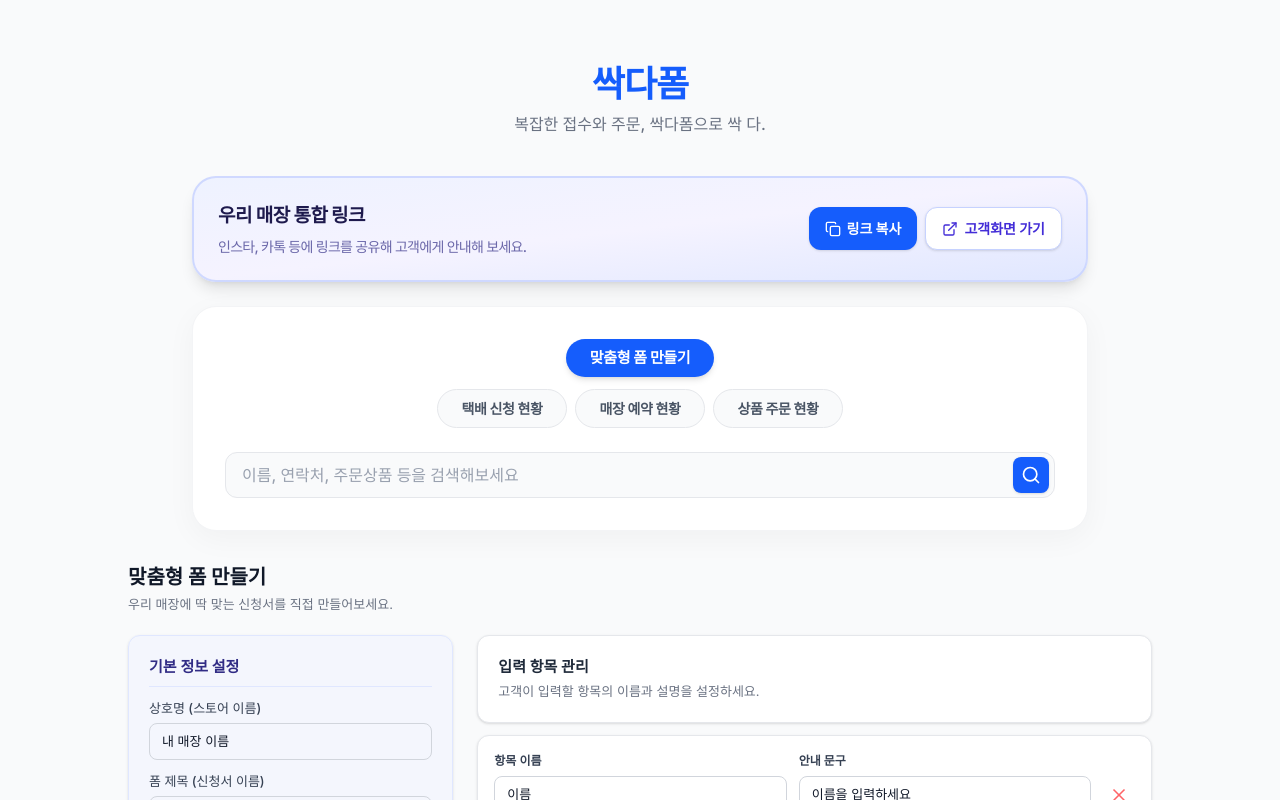
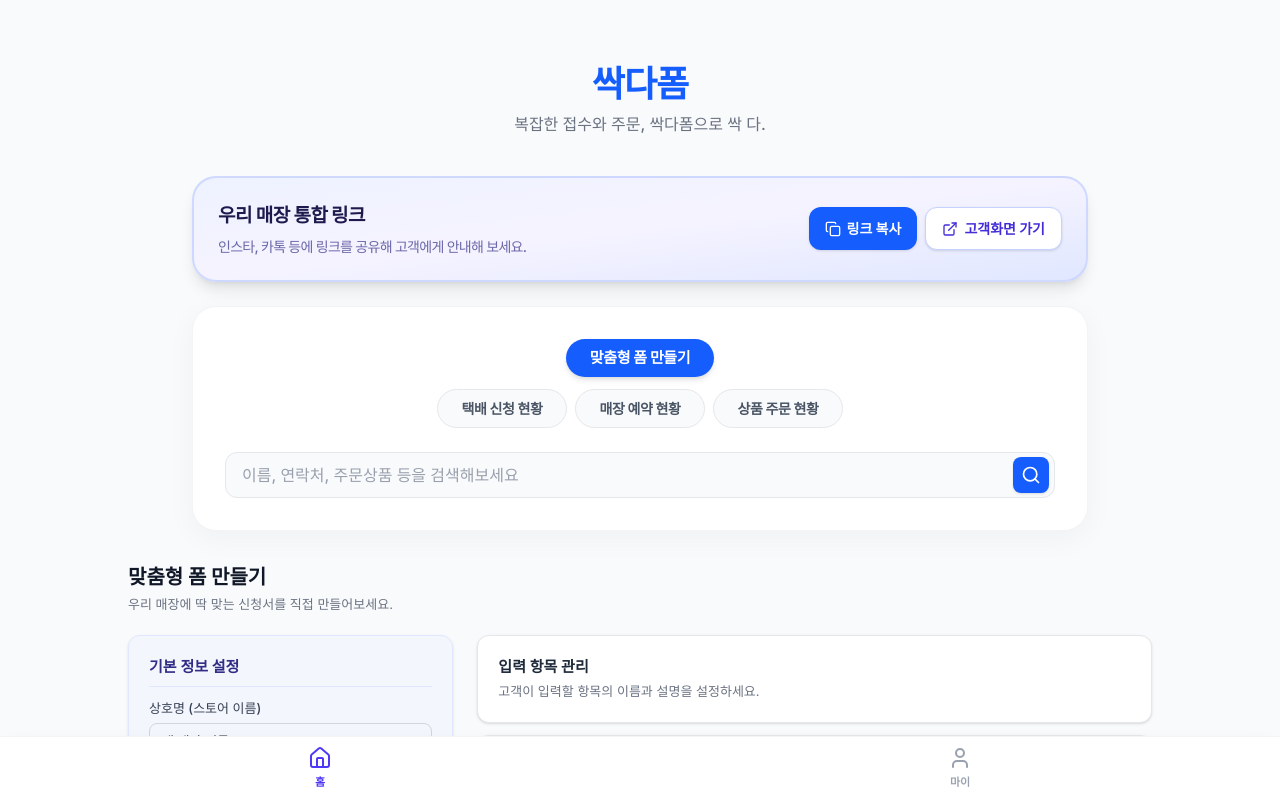
Before and after one commit to hannune-s/ssakdaform, a Next.js app: page / in a window 1280 px wide. Shown: the top 800 px of the page. Built offline with nearby package versions, Linux system fonts and the light colour scheme; no server answers.

Commit message:
fix: 하단 네비게이션(GNB) 코드 누락 문제 해결 및 렌더링 강제 적용

```diff
--- a/src/app/page.tsx
+++ b/src/app/page.tsx
@@ -148,7 +148,34 @@ export default function AdminHub() {
         {activeTab === 'reservation' && <ReservationList searchQuery={searchQuery} />}
         {activeTab === 'order' && <OrderList searchQuery={searchQuery} />}
 
+        </div>
+
+      {/* 🔹 하단 네비게이션바 (홈 / 마이) */}
+      <div className="fixed bottom-0 left-0 right-0 bg-white border-t border-gray-100 flex items-center justify-around pb-safe shadow-[0_-5px_15px_-10px_rgba(0,0,0,0.05)] z-50 h-16 sm:h-16">
+        <button
+          onClick={() => setActiveTab('builder')}
+          className={`flex flex-col items-center justify-center w-full h-full space-y-1 ${activeTab !== 'my' ? 'text-indigo-600' : 'text-gray-400 hover:text-gray-600'}`}
+        >
+          <Home className="w-5 h-5 sm:w-6 sm:h-6" />
+          <span className="text-[10px] sm:text-[11px] font-bold">홈</span>
+        </button>
+        <button
+          onClick={() => setActiveTab('my')}
+          className={`flex flex-col items-center justify-center w-full h-full space-y-1 ${activeTab === 'my' ? 'text-indigo-600' : 'text-gray-400 hover:text-gray-600'}`}
+        >
+          <User className="w-5 h-5 sm:w-6 sm:h-6" />
+          <span className="text-[10px] sm:text-[11px] font-bold">마이</span>
+        </button>
       </div>
+
+      {/* My Tab Content (Simple Placeholder) */}
+      {activeTab === 'my' && (
+        <div className="w-full max-w-md mx-auto mt-10 bg-white rounded-2xl border border-gray-100 shadow-sm p-6 text-center">
+          <User className="w-12 h-12 text-gray-300 mx-auto mb-3" />
+          <h2 className="text-lg font-bold text-gray-800">마이 페이지</h2>
+          <p className="text-sm text-gray-500 mt-2">내 상점 정보 및 계정 설정 기능이 업데이트될 예정입니다.</p>
+        </div>
+      )}
 
     </div>
   );
```
